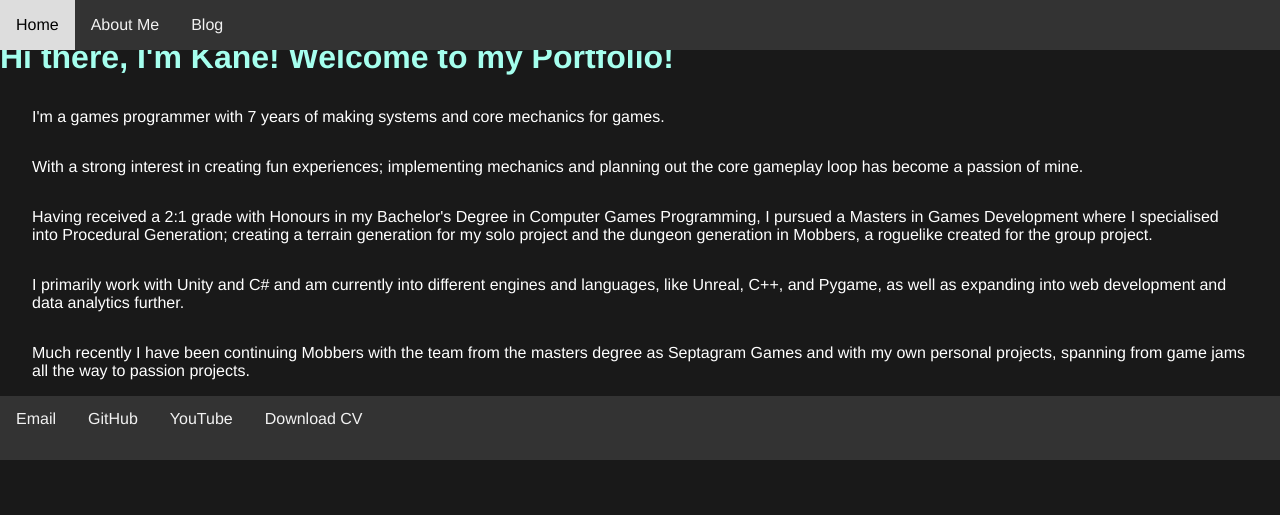
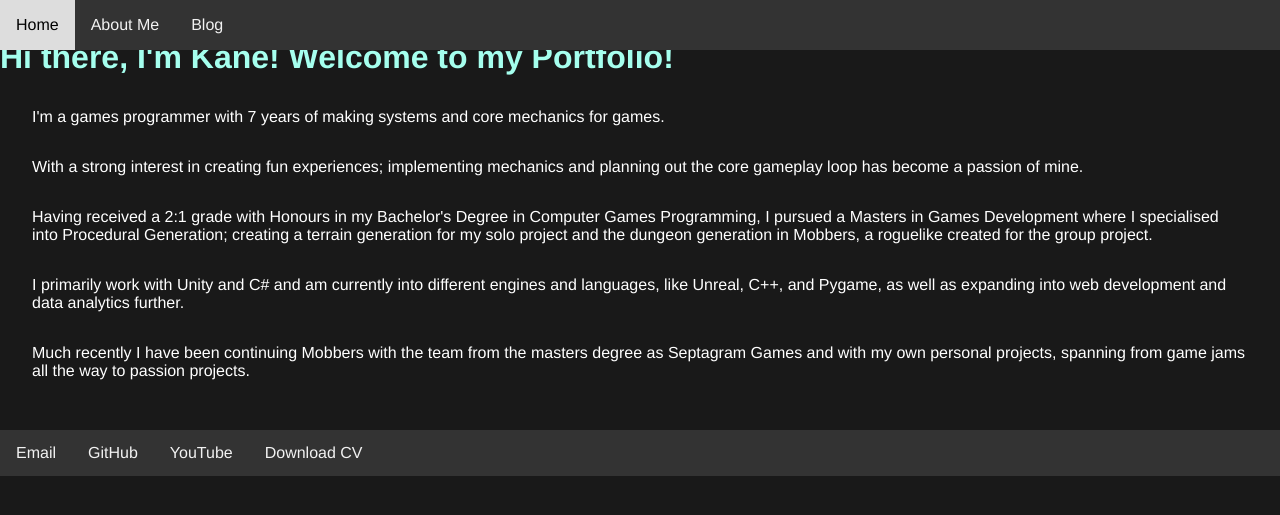
Before and after one commit to KaneAdams-Dev/KaneAdams-Dev.github.io, a Jekyll site: the page built from index.html, in a window 1280 px wide. Shown: the top 515 px of the page. Built offline with Jekyll 4.4.1, drawn with Linux system fonts in a browser that asks for light colours; Markdown is read by kramdown in place of the engine named in the settings.

Commit message:
Space above footer
Add space above footer from content

```diff
--- a/css/style.css
+++ b/css/style.css
@@ -44,7 +44,7 @@ header .icon {
 }
 
 #content-wrap {
-    padding-bottom: 3rem;
+    padding-bottom: 4rem;
 }
 
 footer {
@@ -53,8 +53,6 @@ footer {
     position: absolute;
     bottom: 0;
     width: 100%;
-    height: 3rem;
-    padding-bottom: 1rem;
 }
 
 footer a {
```
